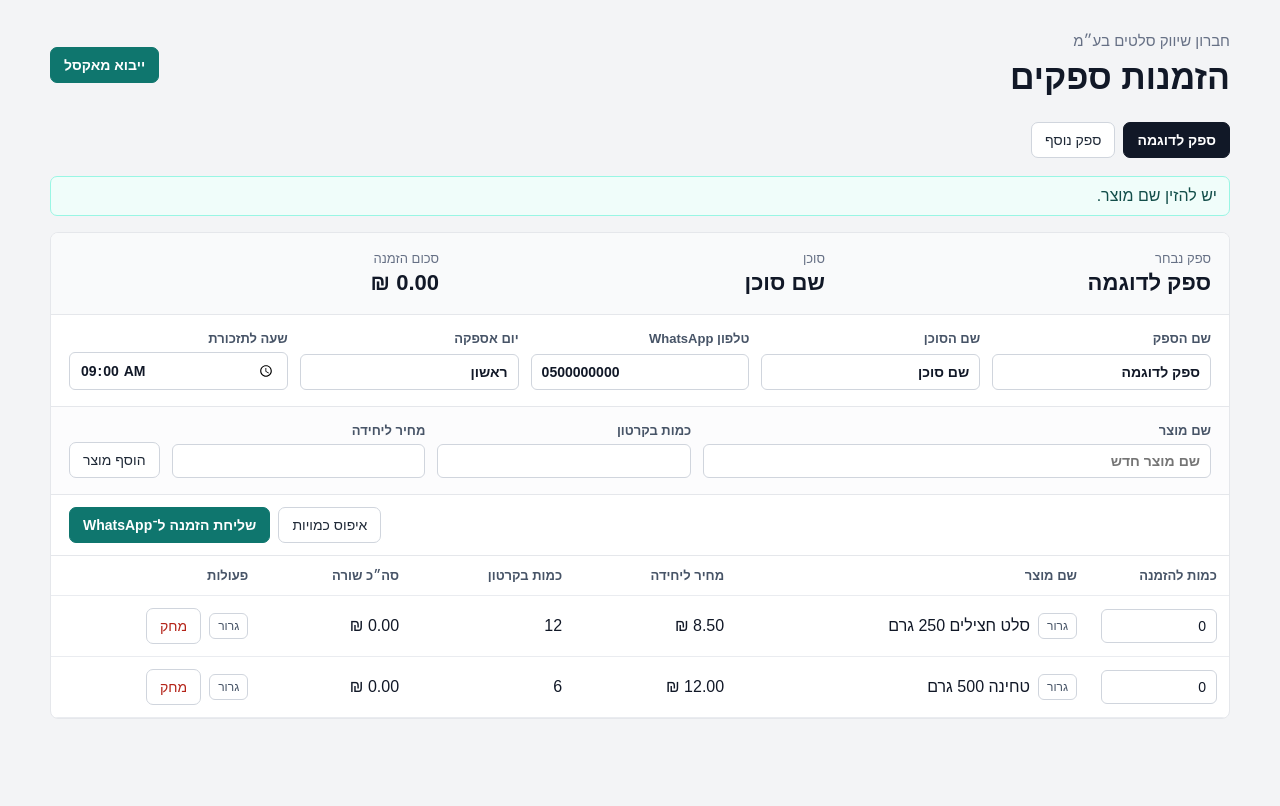
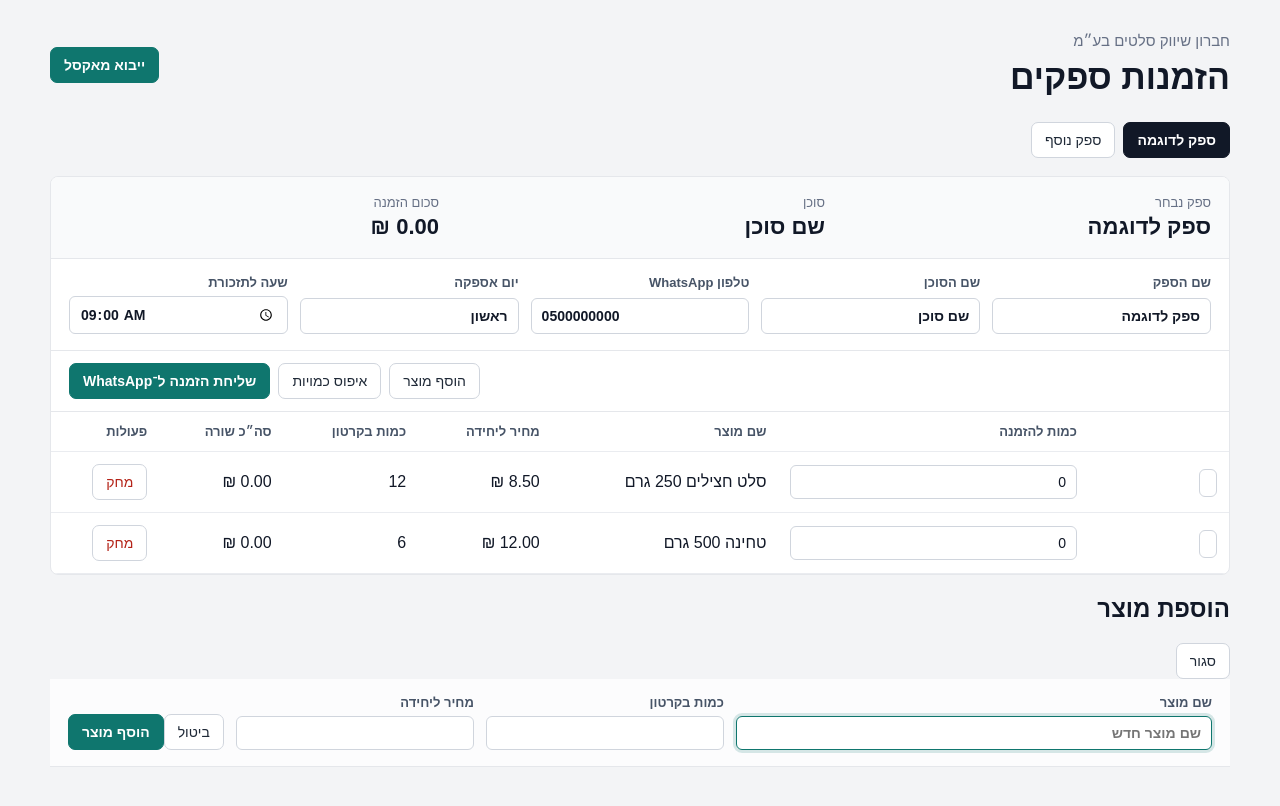
Before and after one commit to ihevron/supplier-orders-app, a React (Vite) app: page / in a window 1280 px wide. Both pictures are taken after a click on the button "הוסף מוצר". Shown: the top 806 px of the page. Built offline with nearby package versions, Linux system fonts and the light colour scheme.

Commit message:
Move product add form to modal and refine desktop drag controls

```diff
--- a/src/App.jsx
+++ b/src/App.jsx
@@ -158,6 +158,7 @@ function App() {
   )
   const [message, setMessage] = useState('')
   const [newProduct, setNewProduct] = useState(emptyProductForm)
+  const [isAddProductOpen, setIsAddProductOpen] = useState(false)
   const [draggedProductId, setDraggedProductId] = useState('')
 
   useEffect(() => {
@@ -234,6 +235,11 @@ function App() {
     })
   }
 
+  function closeAddProductModal() {
+    setNewProduct(emptyProductForm)
+    setIsAddProductOpen(false)
+  }
+
   function addProduct(event) {
     event.preventDefault()
 
@@ -257,6 +263,7 @@ function App() {
       products: [...supplier.products, product],
     }))
     setNewProduct(emptyProductForm)
+    setIsAddProductOpen(false)
     setMessage('המוצר נוסף לספק הנוכחי.')
   }
 
@@ -481,47 +488,10 @@ function App() {
             </label>
           </div>
 
-          <form className="add-product-form" onSubmit={addProduct}>
-            <label>
-              שם מוצר
-              <input
-                type="text"
-                value={newProduct.name}
-                onChange={(event) =>
-                  setNewProduct((current) => ({ ...current, name: event.target.value }))
-                }
-                placeholder="שם מוצר חדש"
-              />
-            </label>
-            <label>
-              כמות בקרטון
-              <input
-                type="number"
-                inputMode="numeric"
-                min="0"
-                value={newProduct.cartonQty}
-                onChange={(event) =>
-                  setNewProduct((current) => ({ ...current, cartonQty: event.target.value }))
-                }
-              />
-            </label>
-            <label>
-              מחיר ליחידה
-              <input
-                type="number"
-                inputMode="decimal"
-                min="0"
-                step="0.01"
-                value={newProduct.price}
-                onChange={(event) =>
-                  setNewProduct((current) => ({ ...current, price: event.target.value }))
-                }
-              />
-            </label>
-            <button type="submit">הוסף מוצר</button>
-          </form>
-
           <div className="actions-bar">
+            <button type="button" onClick={() => setIsAddProductOpen(true)}>
+              הוסף מוצר
+            </button>
             <button type="button" onClick={resetQuantities}>
               איפוס כמויות
             </button>
@@ -534,6 +504,7 @@ function App() {
             <table>
               <thead>
                 <tr>
+                  <th className="desktop-column drag-column" aria-label="סידור מוצרים"></th>
                   <th>כמות להזמנה</th>
                   <th>שם מוצר</th>
                   <th className="desktop-column">מחיר ליחידה</th>
@@ -553,6 +524,19 @@ function App() {
                     onDragOver={(event) => event.preventDefault()}
                     onDragEnd={() => setDraggedProductId('')}
                   >
+                    <td className="desktop-column drag-column">
+                      <span className="drag-handle" aria-label="גרירת מוצר" title="גרירת מוצר">
+                        <span></span>
+                        <span></span>
+                        <span></span>
+                        <span></span>
+                        <span></span>
+                        <span></span>
+                        <span></span>
+                        <span></span>
+                        <span></span>
+                      </span>
+                    </td>
                     <td>
                       <input
                         type="number"
@@ -566,37 +550,18 @@ function App() {
                         aria-label={`כמות להזמנה עבור ${product.name}`}
                       />
                     </td>
-                    <td>
-                      <div className="product-name-cell">
-                        <span className="drag-handle" aria-hidden="true">
-                          גרור
-                        </span>
-                        <span>{product.name}</span>
-                        <button
-                          type="button"
-                          className="delete-product mobile-delete"
-                          onClick={() => deleteProduct(product.id)}
-                        >
-                          מחק
-                        </button>
-                      </div>
-                    </td>
+                    <td>{product.name}</td>
                     <td className="desktop-column">{formatCurrency(product.price)}</td>
                     <td className="desktop-column">{product.cartonQty}</td>
                     <td className="desktop-column">{formatCurrency(calculateLineTotal(product))}</td>
                     <td className="desktop-column">
-                      <div className="row-actions">
-                        <span className="drag-handle" aria-hidden="true">
-                          גרור
-                        </span>
-                        <button
-                          type="button"
-                          className="delete-product"
-                          onClick={() => deleteProduct(product.id)}
-                        >
-                          מחק
-                        </button>
-                      </div>
+                      <button
+                        type="button"
+                        className="delete-product"
+                        onClick={() => deleteProduct(product.id)}
+                      >
+                        מחק
+                      </button>
                     </td>
                   </tr>
                 ))}
@@ -605,6 +570,72 @@ function App() {
           </div>
         </section>
       )}
+
+      {isAddProductOpen && (
+        <div className="modal-backdrop" role="presentation" onMouseDown={closeAddProductModal}>
+          <section
+            className="modal"
+            role="dialog"
+            aria-modal="true"
+            aria-labelledby="add-product-title"
+            onMouseDown={(event) => event.stopPropagation()}
+          >
+            <div className="modal-header">
+              <h2 id="add-product-title">הוספת מוצר</h2>
+              <button type="button" className="icon-button" onClick={closeAddProductModal}>
+                סגור
+              </button>
+            </div>
+            <form className="add-product-form" onSubmit={addProduct}>
+              <label>
+                שם מוצר
+                <input
+                  type="text"
+                  value={newProduct.name}
+                  onChange={(event) =>
+                    setNewProduct((current) => ({ ...current, name: event.target.value }))
+                  }
+                  placeholder="שם מוצר חדש"
+                  autoFocus
+                />
+              </label>
+              <label>
+                כמות בקרטון
+                <input
+                  type="number"
+                  inputMode="numeric"
+                  min="0"
+                  value={newProduct.cartonQty}
+                  onChange={(event) =>
+                    setNewProduct((current) => ({ ...current, cartonQty: event.target.value }))
+                  }
+                />
+              </label>
+              <label>
+                מחיר ליחידה
+                <input
+                  type="number"
+                  inputMode="decimal"
+                  min="0"
+                  step="0.01"
+                  value={newProduct.price}
+                  onChange={(event) =>
+                    setNewProduct((current) => ({ ...current, price: event.target.value }))
+                  }
+                />
+              </label>
+              <div className="modal-actions">
+                <button type="button" onClick={closeAddProductModal}>
+                  ביטול
+                </button>
+                <button type="submit" className="whatsapp-button">
+                  הוסף מוצר
+                </button>
+              </div>
+            </form>
+          </section>
+        </div>
+      )}
     </main>
   )
 }
```
